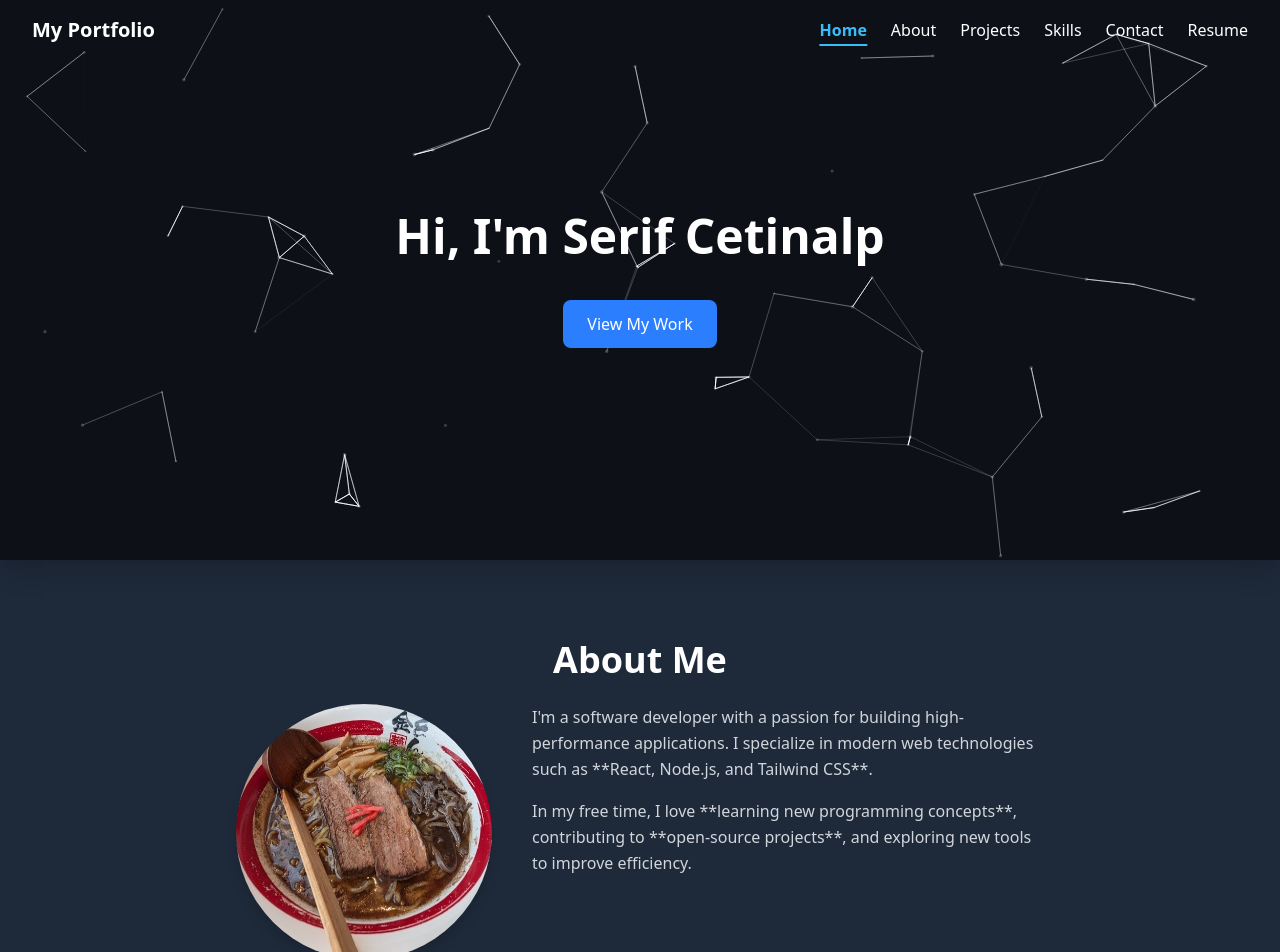
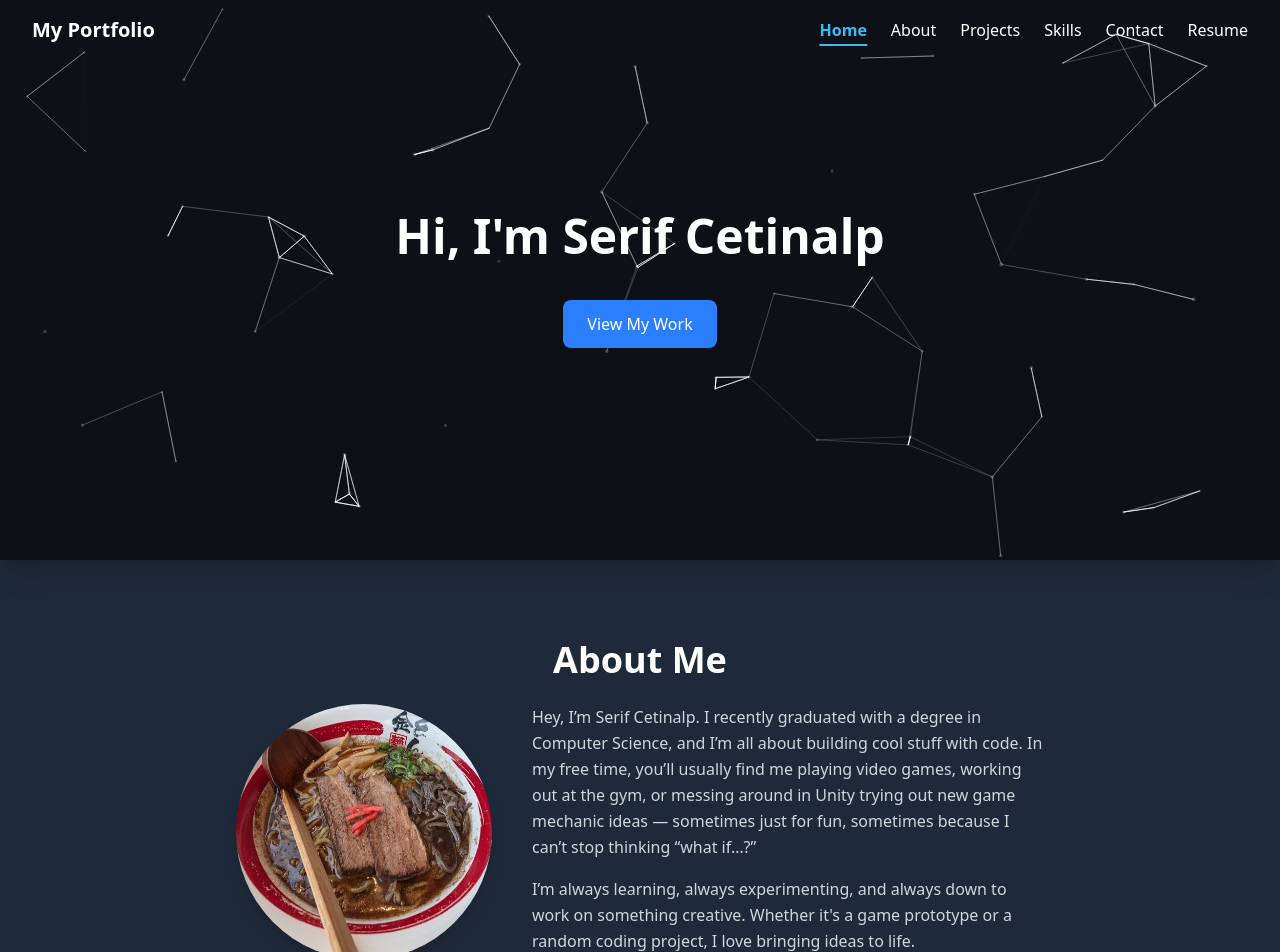
Before and after one commit to Serif-C/My-Portfolio, a React (Vite) app: page / in a window 1280 px wide. Shown: the top 952 px of the page. Built offline with nearby package versions, Linux system fonts and the light colour scheme.

Commit message:
Updated About me Section

```diff
--- a/src/components/About.jsx
+++ b/src/components/About.jsx
@@ -33,12 +33,13 @@ const About = () => {
         </div>
         <div className="text-gray-300 leading-relaxed max-w-lg">
           <p className="mb-4">
-            I'm a software developer with a passion for building high-performance applications.
-            I specialize in modern web technologies such as **React, Node.js, and Tailwind CSS**.
+            Hey, I’m Serif Cetinalp. I recently graduated with a degree in Computer Science, and I’m all about building cool stuff with code. In my free time,
+            you’ll usually find me playing video games, working out at the gym, or messing around in Unity trying out new game mechanic ideas — sometimes just for fun,
+            sometimes because I can’t stop thinking “what if…?”
           </p>
           <p>
-            In my free time, I love **learning new programming concepts**,
-            contributing to **open-source projects**, and exploring new tools to improve efficiency.
+            I’m always learning, always experimenting, and always down to work on something creative.
+            Whether it's a game prototype or a random coding project, I love bringing ideas to life.
           </p>
         </div>
       </motion.div>
```
